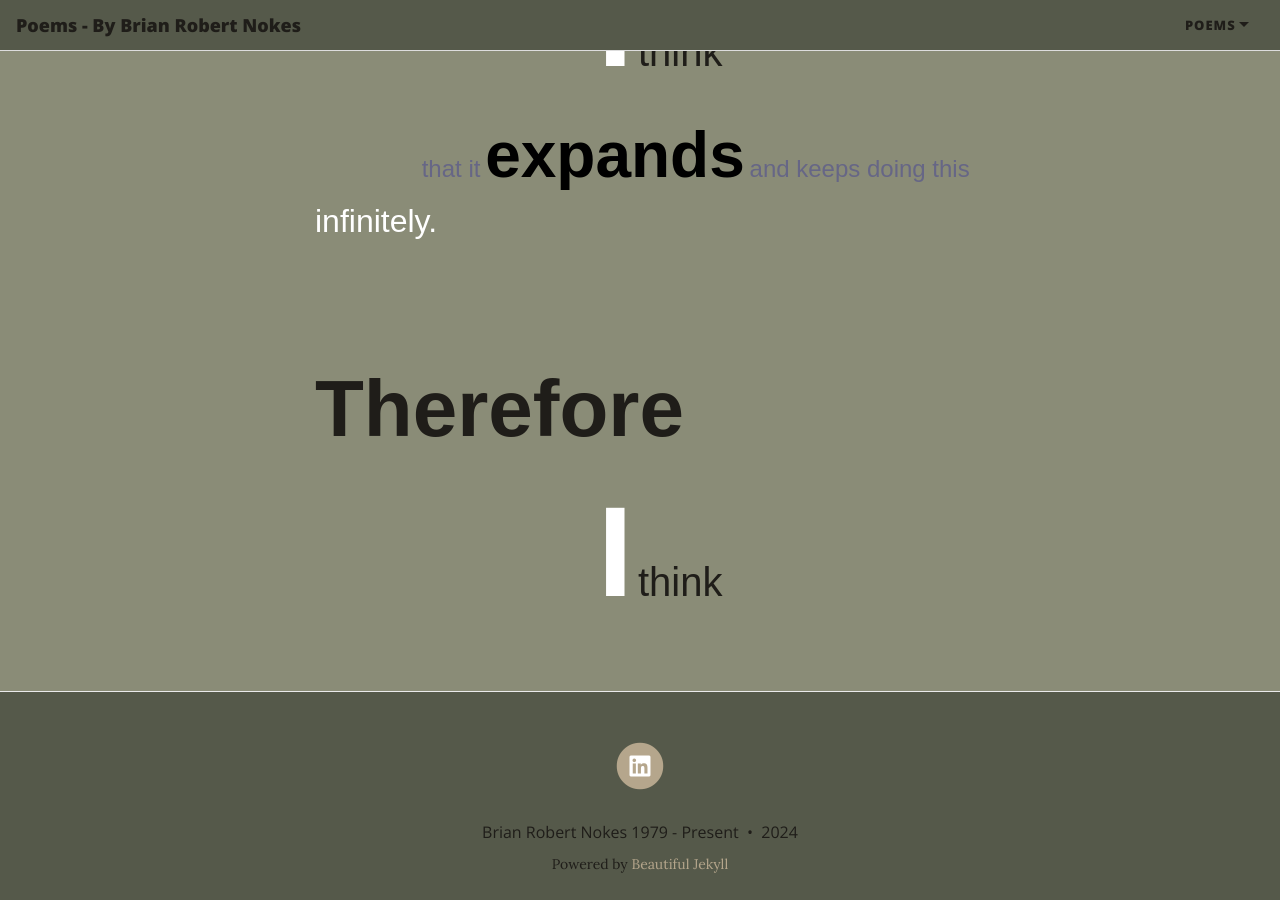
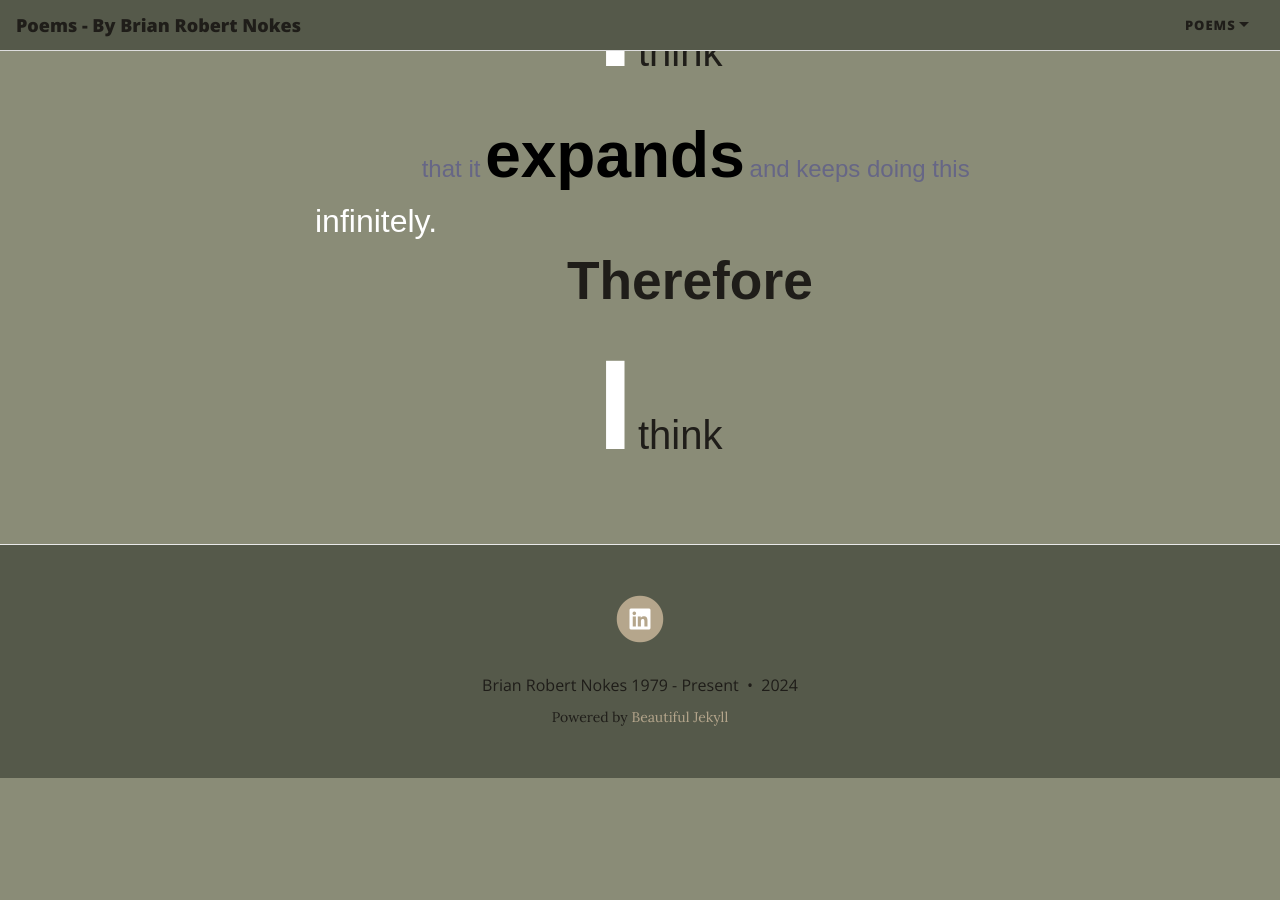
Before and after one commit to briannokes/Poems, a Jekyll site: the page built from I Think.md, in a window 1280 px wide and 900 px high, scrolled down 628 px. Built offline with Jekyll 4.4.1, drawn with Linux system fonts in a browser that asks for light colours; nearby versions of some CDN libraries; after the commit the page ends 1406 px from its top, so only the background shows below that.

Commit message:
change to 40 from 60 therefore

```diff
--- a/I Think.md
+++ b/I Think.md
@@ -45,7 +45,7 @@ subtitle:
 		</p>
 	</span>
 		<p dir="ltr" style="line-height:1.38;margin-top:0pt;margin-bottom:0pt">
-			<span style="font-size:60pt;font-family:Arial;color:#1F1D19;background-color:transparent;font-weight:800;font-style:normal;font-variant:normal;text-decoration:none;vertical-align:baseline;white-space:pre;white-space:pre-wrap"> &nbsp;&nbsp;&nbsp;&nbsp;&nbsp;&nbsp;&nbsp;&nbsp;&nbsp;&nbsp;&nbsp;&nbsp;&nbsp;&nbsp;&nbsp; Therefore</span>
+			<span style="font-size:40pt;font-family:Arial;color:#1F1D19;background-color:transparent;font-weight:800;font-style:normal;font-variant:normal;text-decoration:none;vertical-align:baseline;white-space:pre;white-space:pre-wrap"> &nbsp;&nbsp;&nbsp;&nbsp;&nbsp;&nbsp;&nbsp;&nbsp;&nbsp;&nbsp;&nbsp;&nbsp;&nbsp;&nbsp;&nbsp; Therefore</span>
 		</p>
 	<span>
 		<p dir="ltr" style="line-height:1.38;margin-top:0pt;margin-bottom:0pt;text-align:center">
```
